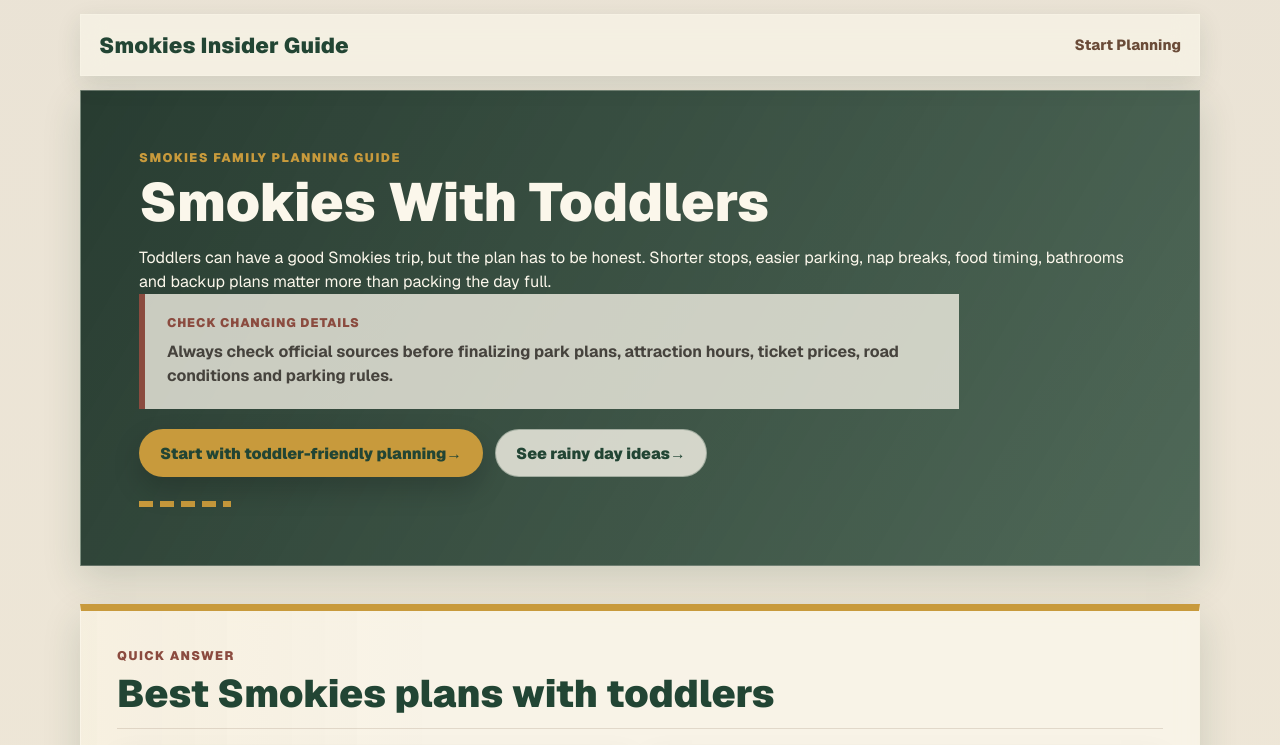
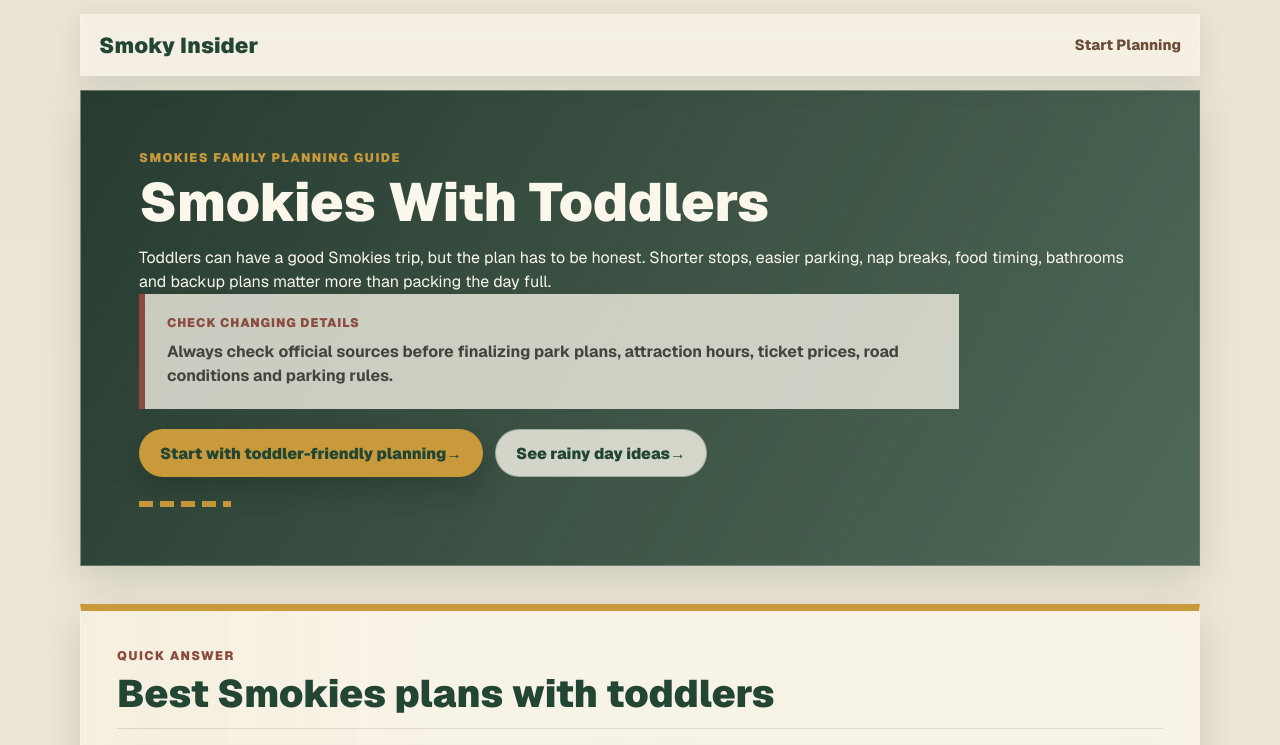
Before and after one commit to masondtorres/smokies-insider-guide, a Next.js app: page /smokies-with-toddlers in a window 1280 px wide. Shown: the top 745 px of the page. Built offline with nearby package versions, Linux system fonts and the light colour scheme.

Commit message:
Brand: use Smoky Insider public name

```diff
--- a/src/app/smokies-with-toddlers/page.tsx
+++ b/src/app/smokies-with-toddlers/page.tsx
@@ -155,7 +155,7 @@ export default function SmokiesWithToddlersPage() {
     <main className="destination-page">
       <header className="destination-header">
         <Link className="wordmark" href="/">
-          Smokies Insider Guide
+          Smoky Insider
         </Link>
         <Link className="back-link" href="/start-planning">
           Start Planning
@@ -429,7 +429,7 @@ export default function SmokiesWithToddlersPage() {
           <p className="eyebrow">Local businesses</p>
           <h2 id="toddler-business-title">Have an easy stop or family offer for parents with young kids?</h2>
           <p>
-            Smokies Insider Guide will eventually feature useful local options
+            Smoky Insider will eventually feature useful local options
             that help families plan better.
           </p>
         </div>
```
